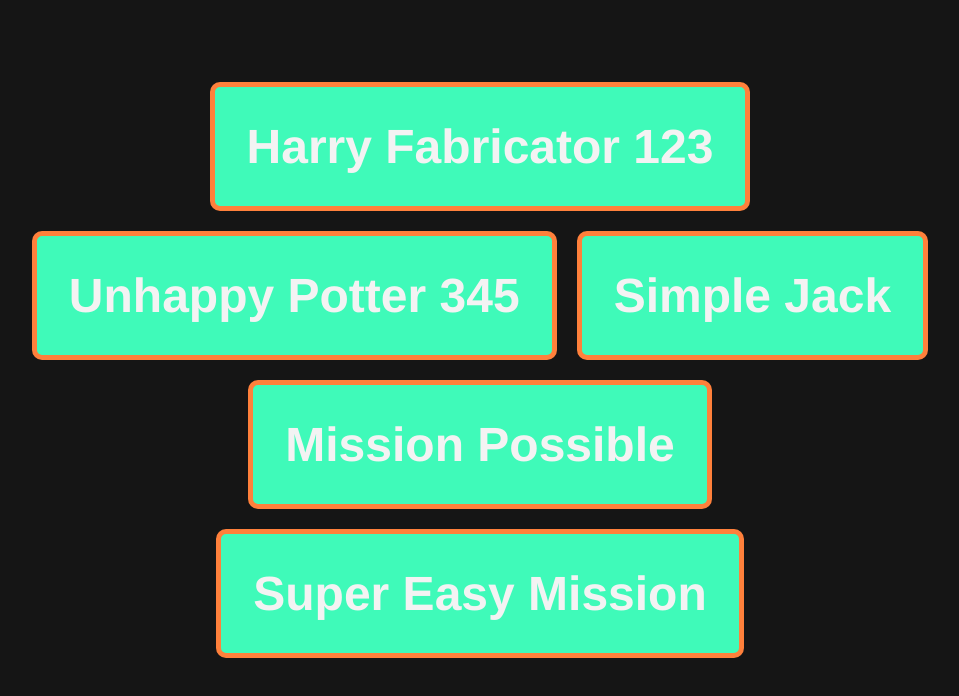
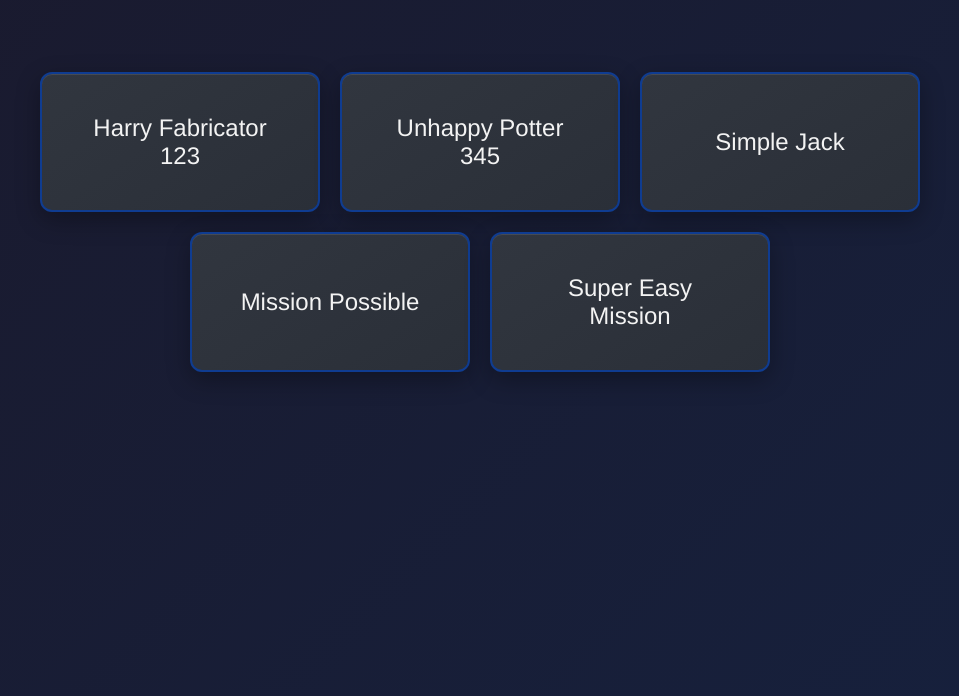
Before and after one commit to 12buHtiG/project-1, a React (Vite) app: page / in a window 1280 px wide. Shown: the top 696 px of the page, without its empty margins (160-1119 px from the left). Built offline with nearby package versions, Linux system fonts and the light colour scheme.

Commit message:
style changes

```diff
--- a/src/index.css
+++ b/src/index.css
@@ -6,15 +6,17 @@
 
 body {
 	padding: 40px;
-	background-color: #151515;
+	background: linear-gradient(135deg, #1a1a2e, #16213e);
 	color: burlywood;
 	font-family: 'Franklin Gothic Medium', Arial, sans-serif;
+	min-height: 100vh;
 }
 
 h2 {
 	color: #f3f3f3;
 	text-align: center;
-	font-size: 48px;
+	font-size: 24px;
+	font-weight: 500;
 }
 
 .card-container {
@@ -23,13 +25,27 @@ h2 {
 	justify-content: center;
 	max-width: 1024px;
 	margin: 0 auto;
+	gap: 20px;
 }
 
 .card {
-	border: 5px solid #ff803b;
-	padding: 20px;
-	margin: 10px;
-	background-color: #3ffab9;
-	border-radius: 10px;
-	min-height: 100px;
+	border: 2px solid #0f3c91;
+	background: linear-gradient(145deg, #31363f, #2a2f38);
+	padding: 30px;
+	border-radius: 12px;
+	min-height: 140px;
+	width: 280px;
+	display: flex;
+	align-items: center;
+	justify-content: center;
+	position: relative;
+	transition: all 0.3s ease;
+	box-shadow: 0 8px 25px rgba(0, 0, 0, 0.3), inset 0 1px 0 rgba(255, 255, 255, 0.1);
 }
+
+.card:hover {
+	transform: translateY(-5px);
+	border-color: #1e5bb8;
+	box-shadow: 0 15px 35px rgba(0, 0, 0, 0.4), 0 0 20px rgba(15, 60, 145, 0.2),
+		inset 0 1px 0 rgba(255, 255, 255, 0.15);
+}
--- /dev/null
+++ b/src/index_old.css
@@ -0,0 +1,35 @@
+* {
+	box-sizing: border-box;
+	margin: 0;
+	padding: 0;
+}
+
+body {
+	padding: 40px;
+	background-color: #151515;
+	color: burlywood;
+	font-family: 'Franklin Gothic Medium', Arial, sans-serif;
+}
+
+h2 {
+	color: #8f8f8f9d;
+	text-align: center;
+	font-size: 48px;
+}
+
+.card-container {
+	display: flex;
+	flex-wrap: wrap;
+	justify-content: center;
+	max-width: 1024px;
+	margin: 0 auto;
+}
+
+.card {
+	border: 5px solid #ff803b;
+	padding: 20px;
+	margin: 10px;
+	background-color: #3ffab9;
+	border-radius: 10px;
+	min-height: 100px;
+}
```
